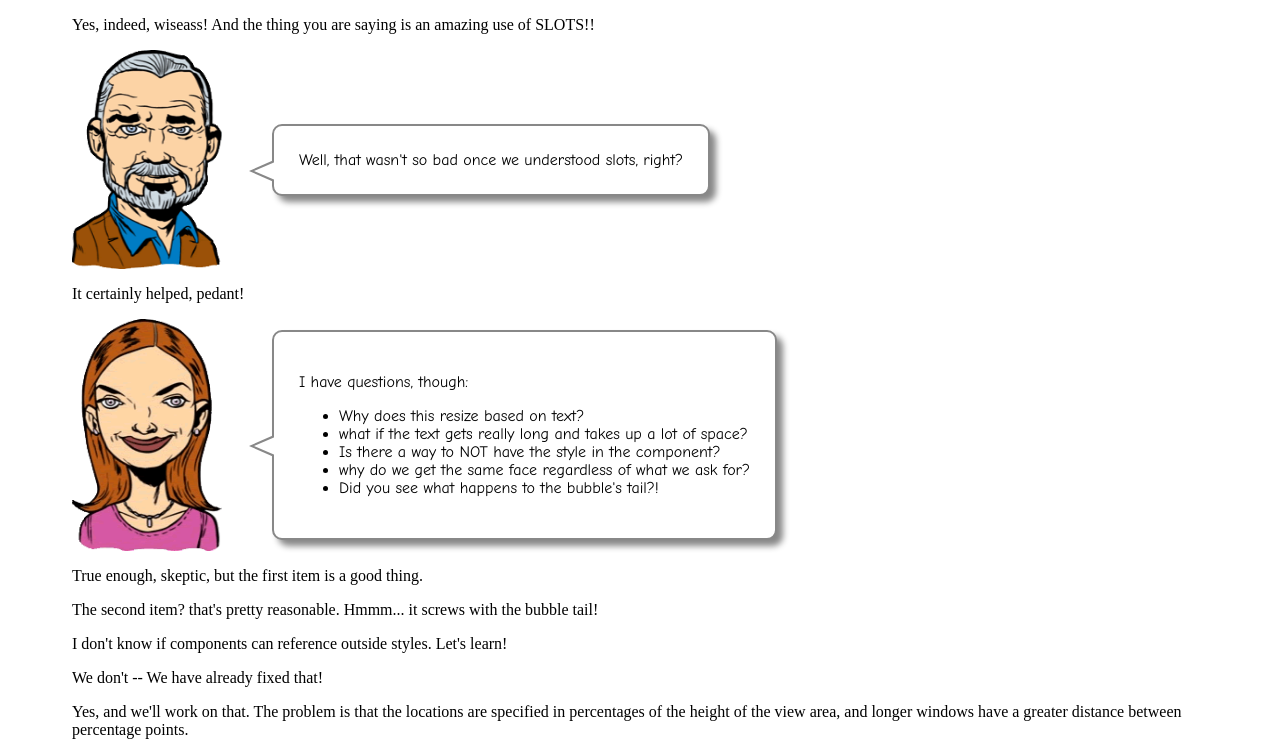
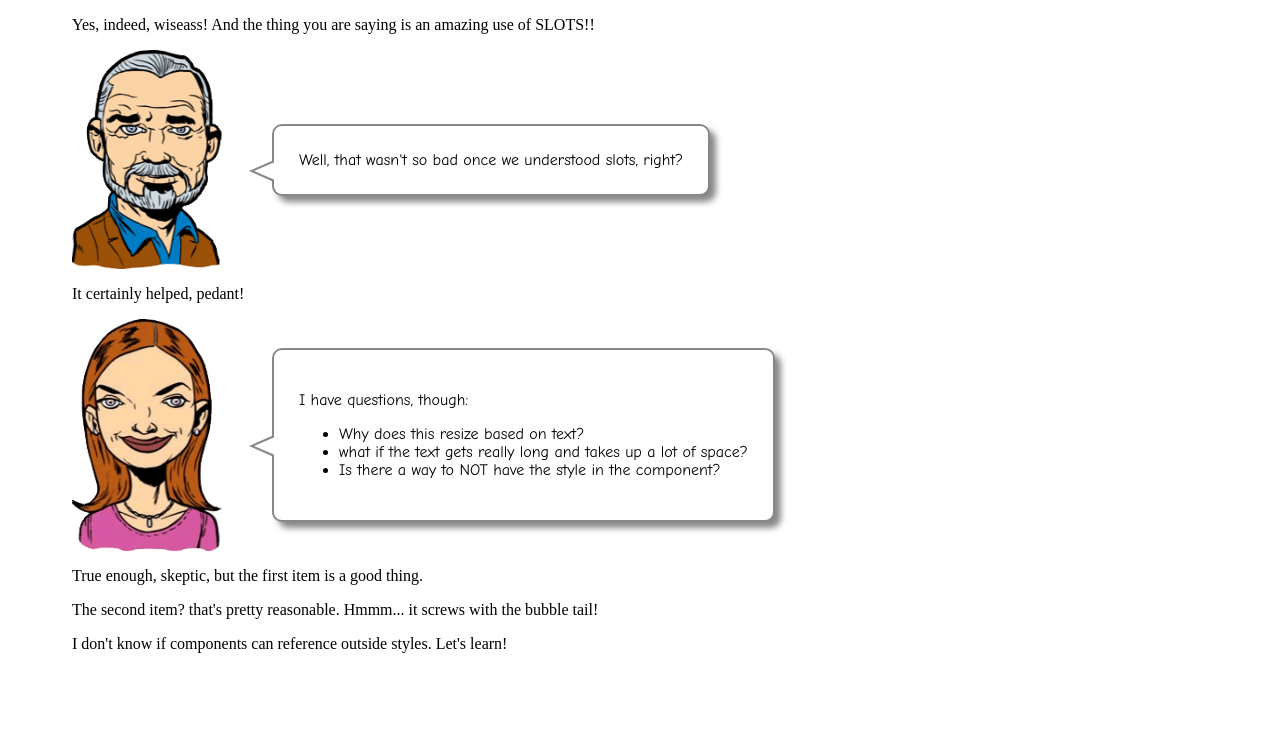
Before and after one commit to wpreid/learn-web-components, a website: page index.html in a window 1280 px wide. Shown: the part 502-1257 px from the top of the page. After the commit the page ends 1171 px from the top, so only its background shows below. Drawn offline with Linux system fonts and the light colour scheme.

Commit message:
chore: removed the text that was outdated from the skeptic's bubble, changed the type of pedant's tag to span.

```diff
--- a/index.html
+++ b/index.html
@@ -37,9 +37,9 @@
     <p>Yes, indeed, wiseass! And the thing you are saying is an amazing use of SLOTS!!</p>
 
     <gh-persona character="pedant_1">
-        <article slot="quote">
+        <span slot="quote">
             Well, that wasn't so bad once we understood slots, right?
-        </article>
+        </span>
     </gh-persona>
 
 
@@ -52,8 +52,6 @@
                 <li>Why does this resize based on text?</li>
                 <li>what if the text gets really long and takes up a lot of space?</li>
                 <li>Is there a way to NOT have the style in the component?</li>
-                <li>why do we get the same face regardless of what we ask for?</li>
-                <li>Did you see what happens to the bubble's tail?!</li>
             </ul>
         </div>
     </gh-persona>
@@ -61,10 +59,6 @@
     <p>True enough, skeptic, but the first item is a good thing.</p>
     <p>The second item? that's pretty reasonable. Hmmm... it screws with the bubble tail!</p>
     <p>I don't know if components can reference outside styles. Let's learn!</p>
-    <p>We don't -- We have already fixed that!</p>
-    <p>Yes, and we'll work on that. The problem is that the locations are specified in percentages of
-        the height of the view area, and longer windows have a greater distance between percentage
-        points.</p>
 </div>
 <script src="gh.js"></script>
 </body>
```
